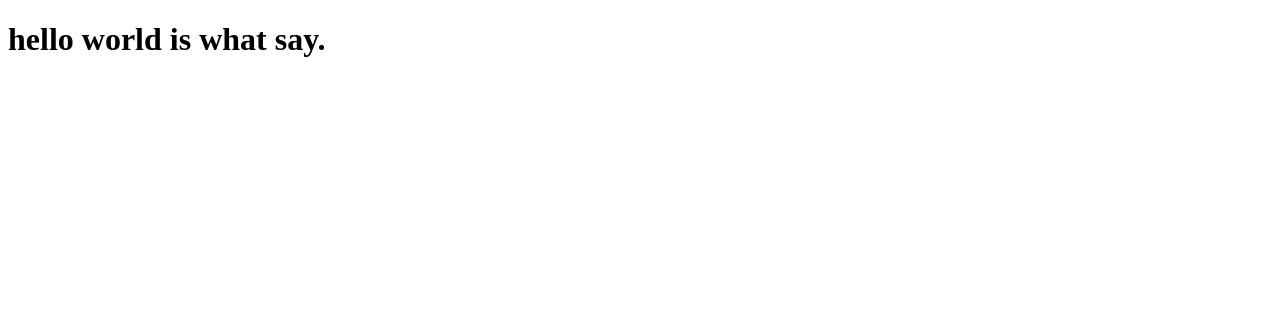
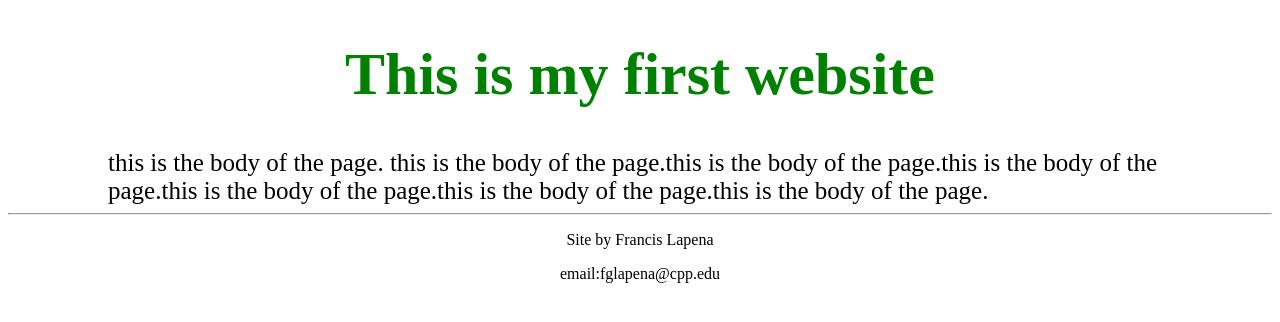
Before and after one commit to Dawked/coursera-test, a plain HTML site: page site/index.html in a window 1280 px wide. Drawn offline with Linux system fonts and the light colour scheme.

Commit message:
new website

```diff
--- a/site/index.html
+++ b/site/index.html
@@ -1,9 +1,27 @@
 <!DOCTYPE html>
 <html>
 <head>
-	<title>Hello World !</title>
+	<title>Test website</title>
 </head>
 <body>
-<h1>hello world is what say.</h1>
+<h1 style = "color: green; font-size: 60px; text-align: center">
+This is my first website</h1>
+<P style = "margin: 0 100px 0 100px; font-size: 25px">
+	this is the body of the page. this is the body of the page.this is the body of the page.this is the body of the page.this is the body of the page.this is the body of the page.this is the body of the page.
+</P>
+
+<footer>
+	<hr>
+	<p style =" text-align: center">
+		Site by Francis Lapena
+	</p>
+	<p style = " text-align: center"
+		onclick=" alert('This is my cal poly email') "
+	>
+		email:fglapena@cpp.edu
+	</p>
+
+</footer>
+
 </body>
 </html>
```
